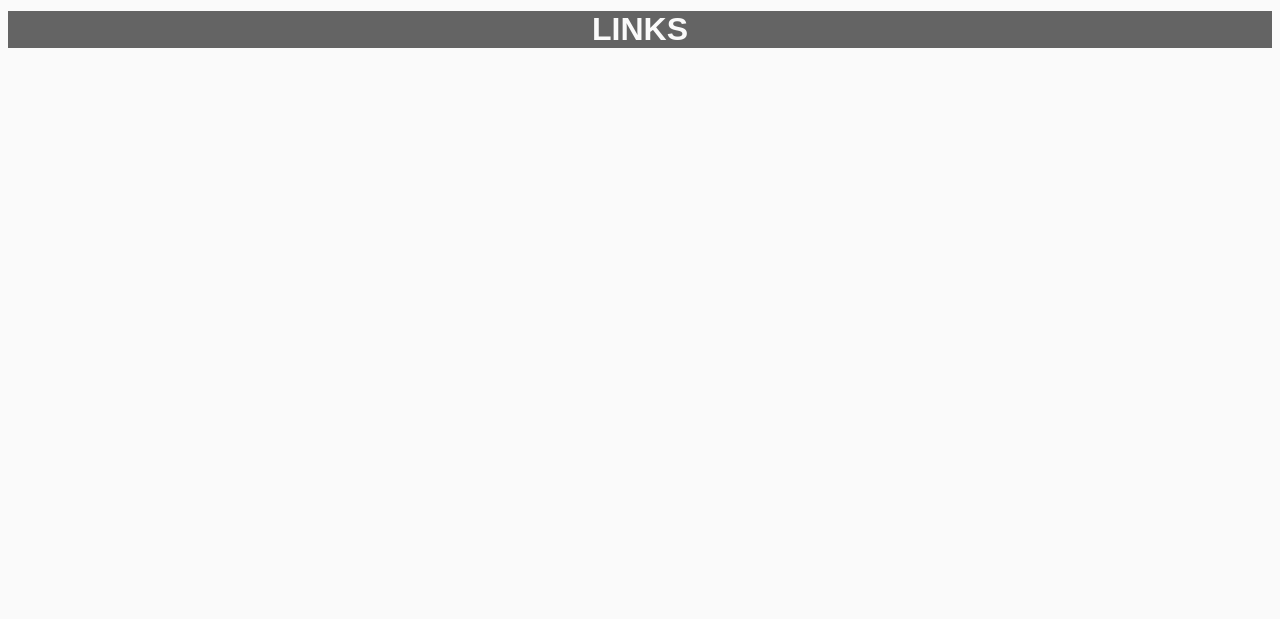
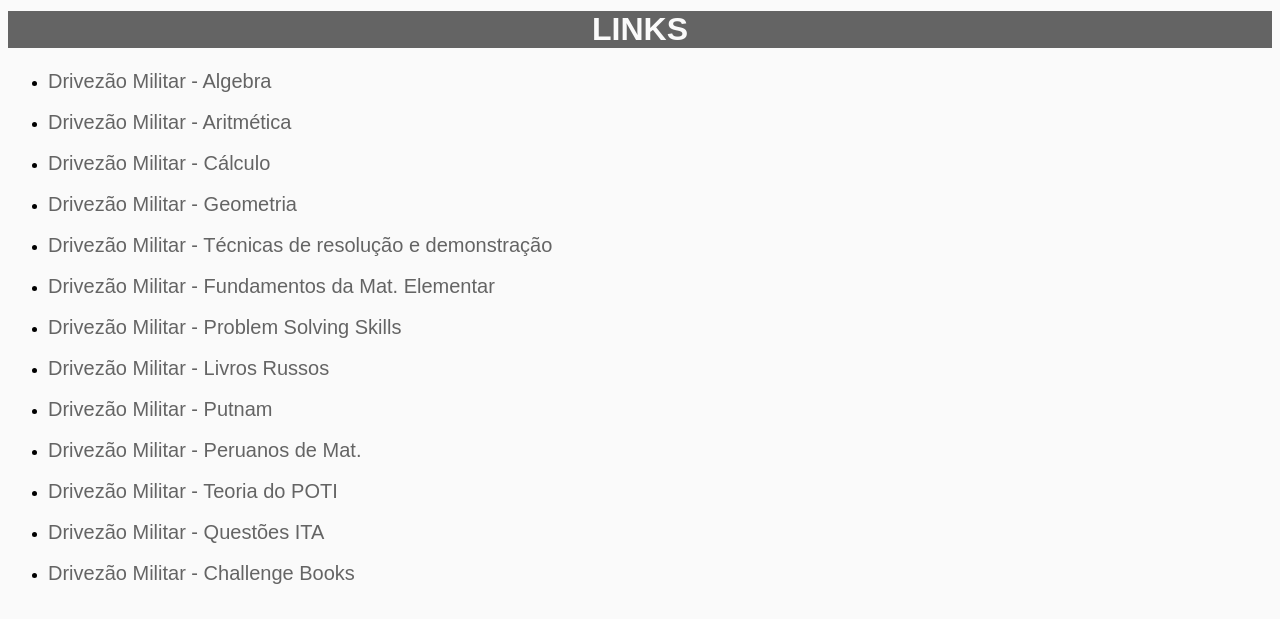
Before and after one commit to Vitoguro/sandbox, a plain HTML site: page matematica.html in a window 1280 px wide. Shown: the part 222-841 px from the top of the page. Before the commit the page ends 800 px from the top, so only its background shows below. Drawn offline with Linux system fonts and the light colour scheme.

Commit message:
site 1.0 quase completo

```diff
--- a/matematica.html
+++ b/matematica.html
@@ -17,13 +17,35 @@ background-color:rgb(100,100,100);
 text-align:center;
 
 }
+.links{
+  text-decoration:none;
+  color:rgb(100,100,100);
+  font-family:sans-serif;
+  font-size:20px;
+}
 </style>
 </head>
 <body>
   <a href="https://vitoguro.github.io/sandbox/"><img src="https://vitoguro.github.io/sandbox/images/3ulib.png"></a>
 <h1 id="menu">LINKS</h1>
 
+<ul>
+<li><a class="links" href="https://drive.google.com/open?id=0B8gnfxVjcjVVSHJKdjg0NDBhUjA">Drivezão Militar - Algebra</a></li><br>
+<li><a class="links" href="https://drive.google.com/open?id=0B8gnfxVjcjVVZnBKelYyRFYwSHM">Drivezão Militar - Aritmética</a></li><br>
+<li><a class="links" href="https://drive.google.com/open?id=0B8gnfxVjcjVVY1lTMkxDX0JNSnc">Drivezão Militar - Cálculo</a></li><br>
+<li><a class="links" href="https://drive.google.com/open?id=0B8gnfxVjcjVVRi0zT095SU1PNXc">Drivezão Militar - Geometria</a></li><br>
+<li><a class="links" href="https://drive.google.com/folderview?id=0B8gnfxVjcjVVdHFWWjVwNmNfdzg">Drivezão Militar - Técnicas de resolução e demonstração</a></li><br>
+<li><a class="links" href="https://drive.google.com/folderview?id=0B8gnfxVjcjVVOXlYU2ROTDZPb0U">Drivezão Militar - Fundamentos da Mat. Elementar</a></li><br>
+<li><a class="links" href=" https://drive.google.com/folderview?id=0B8gnfxVjcjVVS05LSld0ZXFZTTA">Drivezão Militar - Problem Solving Skills</a></li><br>
+<li><a class="links" href="https://drive.google.com/folderview?id=0B8gnfxVjcjVVUk5zMkFxQWVWU3c">Drivezão Militar - Livros Russos</a></li><br>
+<li><a class="links" href="https://drive.google.com/folderview?id=0B8gnfxVjcjVVd0NHRlBmQ3ExaG8">Drivezão Militar - Putnam</a></li><br>
+<li><a class="links" href="https://drive.google.com/folderview?id=0B8gnfxVjcjVVZTJ1SjNxQWkzTmc">Drivezão Militar - Peruanos de Mat.</a></li><br>
+<li><a class="links" href="https://drive.google.com/open?id=0B8gnfxVjcjVVWTlsX0VrNmZJTHc">Drivezão Militar - Teoria do POTI</a></li><br>
+<li><a class="links" href="https://drive.google.com/drive/u/0/folders/0B8gnfxVjcjVVY1RGMDBaZ0NpY00">Drivezão Militar - Questões ITA</a></li><br>
+<li><a class="links" href="https://drive.google.com/folderview?id=0B8gnfxVjcjVVLTJMUW5KdURMX2c">Drivezão Militar - Challenge Books</a></li><br>
 
+
+</ul>
 
 
 
```
Also changed, not shown: biologia.html (+10 -0 lines), filosofia.html (+10 -0 lines), fisica.html (+11 -0 lines), geografia.html (+10 -0 lines), historia.html (+11 -0 lines), index.html (+3 -1 lines), ingles.html (+11 -0 lines), literatura.html (+9 -0 lines), olimpiadas.html (+8 -0 lines), outros.html (+8 -0 lines), portugues.html (+9 -0 lines), quimica.html (+9 -0 lines).
